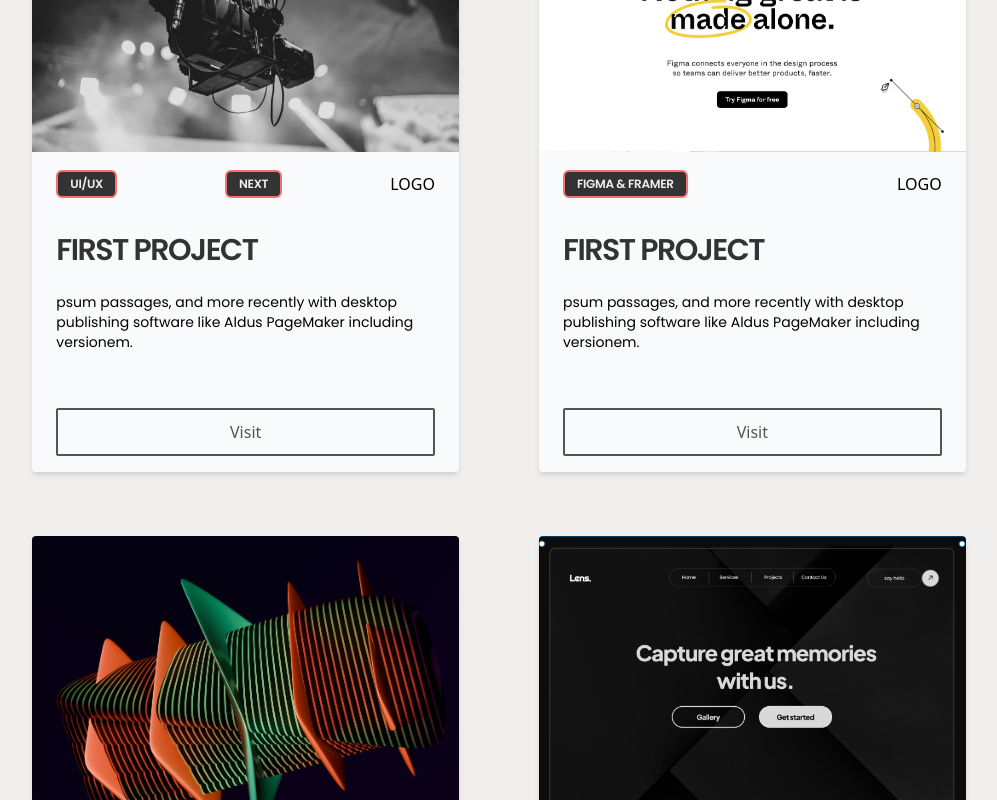
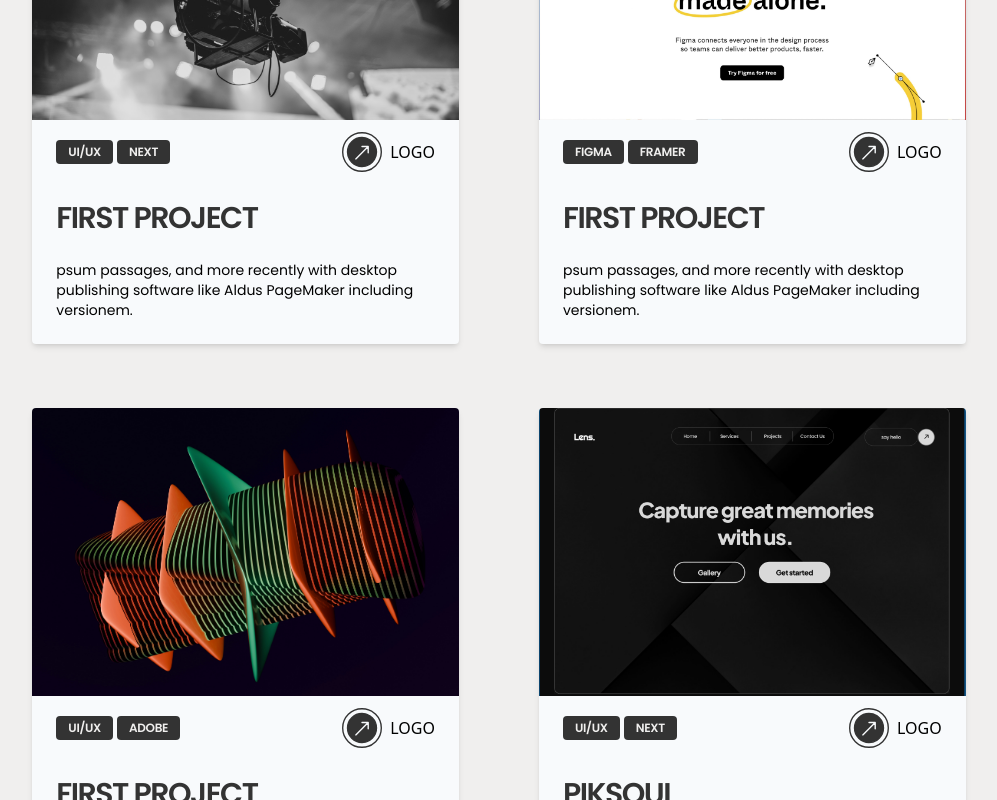
Before and after one commit to bahati10/portfolio, a React (Vite) app: page / in a window 1280 px wide. Shown: the part 1620-2420 px from the top of the page, without its empty margins (141-1138 px from the left). Built offline with nearby package versions, Linux system fonts and the light colour scheme.

Commit message:
Rvampong project cards

```diff
--- a/src/components/projects/projectCard.tsx
+++ b/src/components/projects/projectCard.tsx
@@ -1,4 +1,6 @@
 import React from "react";
+import REDIRECT from "../../assets/PROJECTS/REDIRECT-BTN.svg";
+import { Link } from "react-router-dom";
 
 interface ProjectCardProps {
   projectImageSrc: string;
@@ -7,50 +9,58 @@ interface ProjectCardProps {
   logotext: string;
   title: string;
   description: string;
+  projectUrl: string;
 }
 
 const ProjectCard: React.FC<ProjectCardProps> = ({
   projectImageSrc,
   stacks,
   logoSrc,
-  logotext,
+  //   logotext,
   title,
   description,
+  projectUrl,
 }) => {
   return (
     <>
       <div className="w-full md:w-1/2 lg:w-1/3 bg-slate-50 shadow-md rounded overflow-hidden">
-        <div className="h-80">
+        <div className="h-72">
           <img
             src={projectImageSrc}
             alt="Picsoul Project Image"
             className="w-full h-full object-cover"
           />
         </div>
-        <div className="h-80">
+        <div className="h-56">
           <div className="flex flex-row items-center justify-between h-16 px-6">
+            <div className="flex flex-wrap gap-1">
               {stacks.map((stack, index) => (
                 <div
                   key={index}
-                className="text-custom-bg-color font-poppins tracking-tight text-xs font-semibold px-3 py-1 rounded-md bg-custom-light-gray border-2 border-red-400 flex"
+                  className="text-custom-bg-color font-poppins tracking-tight text-xs font-semibold px-3 py-1 rounded-[4px] bg-custom-light-gray flex gap-0"
                 >
                   {stack}
                 </div>
               ))}
-            <div>
+            </div>
+            <div className="flex items-center">
+              <Link to={projectUrl}>
+                <img
+                  src={REDIRECT}
+                  alt="Redirect to project"
+                  className="w-10 cursor-pointer mx-2"
+                />
+              </Link>
+              <div className="h-full">
                 {logoSrc}
-              {logotext}
+                {/* {logotext} */}
+              </div>
             </div>
           </div>
           <div className="mt-4 px-6 font-poppins tracking-tighter text-3xl font-semibold text-custom-light-gray mb-6">
             {title}
           </div>
           <div className="font-poppins text-sm px-6">{description}</div>
-          <div className="px-6">
-            <button className="border-2 border-custom-content-gray rounded-sm w-full h-12 mt-14 text-custom-content-gray hover:bg-custom-content-gray hover:text-slate-50 transition hover:duration-500">
-              Visit
-            </button>
-          </div>
         </div>
       </div>
     </>
--- a/src/components/projects/projectsContainer.tsx
+++ b/src/components/projects/projectsContainer.tsx
@@ -1,7 +1,6 @@
 import React from "react";
 import ProjectCard from "./projectCard";
 import PICSOUL from "../../assets/PROJECTS/videography.jpg";
-import STRINGS from "../../assets/PROJECTS/strings.jpg";
 import MOCKUP from "../../assets/PROJECTS/mockup.jpg";
 import ABSTRACT from "../../assets/PROJECTS/abstract.jpg";
 import PIKSOUL from "../../assets/PROJECTS/PIKSOUL.png";
@@ -11,26 +10,23 @@ const ProjectsContainer: React.FC = () => {
     {
       projectImageSrc: PICSOUL,
       stacks: ["UI/UX", "NEXT"],
-      logoSrc: "LO",
-      logotext: "GO",
+      logoSrc: "LOGO",
       title: "FIRST PROJECT",
       description:
         "psum passages, and more recently with desktop publishing software like Aldus PageMaker including versionem.",
     },
     {
       projectImageSrc: MOCKUP,
-      stacks: ["FIGMA & FRAMER"],
-      logoSrc: "LO",
-      logotext: "GO",
+      stacks: ["FIGMA", "FRAMER"],
+      logoSrc: "LOGO",
       title: "FIRST PROJECT",
       description:
         "psum passages, and more recently with desktop publishing software like Aldus PageMaker including versionem.",
     },
     {
       projectImageSrc: ABSTRACT,
-      stacks: ["UI/UX & ADOBE"],
-      logoSrc: "LO",
-      logotext: "GO",
+      stacks: ["UI/UX", "ADOBE"],
+      logoSrc: "LOGO",
       title: "FIRST PROJECT",
       description:
         "psum passages, and more recently with desktop publishing software like Aldus PageMaker including versionem.",
@@ -38,8 +34,7 @@ const ProjectsContainer: React.FC = () => {
     {
       projectImageSrc: PIKSOUL,
       stacks: ["UI/UX", "NEXT"],
-      logoSrc: "LO",
-      logotext: "GO",
+      logoSrc: "LOGO",
       title: "PIKSOUL",
       description:
         "psum passages, and more recently with desktop publishing software like Aldus PageMaker including versionem.",
@@ -58,7 +53,7 @@ const ProjectsContainer: React.FC = () => {
               projectImageSrc={project.projectImageSrc}
               stacks={project.stacks}
               logoSrc={project.logoSrc}
-              logotext={project.logotext}
+              //   logotext={project.logotext}
               title={project.title}
               description={project.description}
             />
```
Also changed, not shown: src/assets/PROJECTS/REDIRECT-BTN.svg (added). Lines whose indentation alone changed are shown as unchanged.
